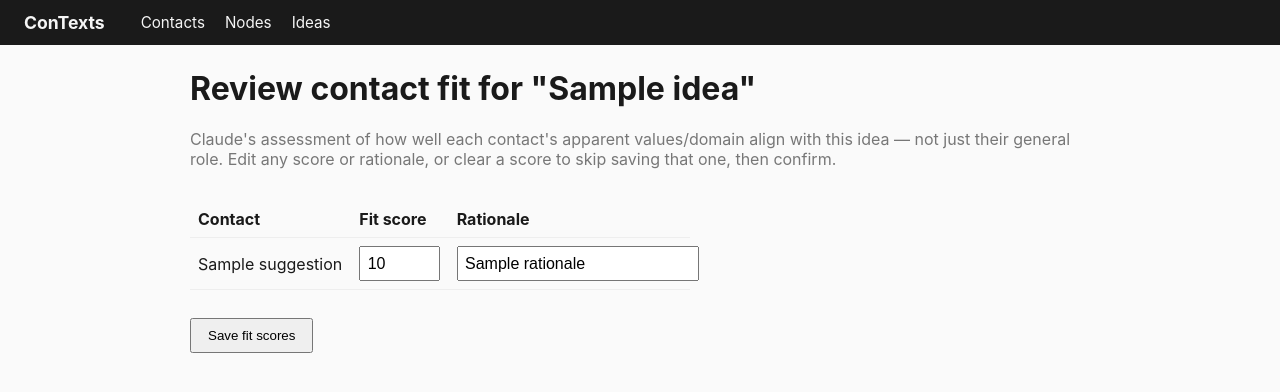
After one commit to DaLu10363/ConTexts, a Flask app: template templates/idea_fit_review.html in a window 1280 px wide. The commit adds this page. Shown: the top 392 px of the page. Run offline with Flask 3, Linux system fonts and the light colour scheme; the template is opened without the code that fills it: most values are stand-ins (such as "Sample title", 1, 10 or a date in 2020).

Commit message:
Add Claude-suggested contact-to-idea values/domain fit scores
score_idea_fit() scores every contact against a specific idea's
domain and values - not general role fit, which node scores already
cover - so e.g. a social-justice-focused investor comes back as a
poor fit for a defense/weapons idea even if they score well generally
as an "Investor". Same propose-then-confirm review pattern as the
other LLM flows. idea_contacts gains fit_score/fit_rationale/scored_at
(migrated for existing databases), and the idea page lists linked
contacts sorted by fit score with the rationale shown inline.

Also fixed link_idea_contact, which used INSERT OR REPLACE and would
have silently wiped a contact's fit score the next time its role_note
was edited manually - switched to an upsert that only touches
role_note. idea_detail (and the new routes) now 404 cleanly for a
nonexistent idea id instead of crashing.

Co-Authored-By: Claude Sonnet 5 <noreply@anthropic.com>

```diff
--- a/app.py
+++ b/app.py
@@ -42,6 +42,18 @@ def ensure_schema(db):
     }
     for col, stmt in interaction_migrations.items():
         if col not in interaction_cols:
+            db.execute(stmt)
+
+    idea_contact_cols = {
+        r[1] for r in db.execute("PRAGMA table_info(idea_contacts)").fetchall()
+    }
+    idea_contact_migrations = {
+        "fit_score": "ALTER TABLE idea_contacts ADD COLUMN fit_score INTEGER",
+        "fit_rationale": "ALTER TABLE idea_contacts ADD COLUMN fit_rationale TEXT",
+        "scored_at": "ALTER TABLE idea_contacts ADD COLUMN scored_at TEXT",
+    }
+    for col, stmt in idea_contact_migrations.items():
+        if col not in idea_contact_cols:
             db.execute(stmt)
     db.commit()
 
@@ -490,23 +502,28 @@ def idea_new():
     return render_template("idea_form.html")
 
 
+def _idea_detail_context(db, idea_id):
+    idea = db.execute("SELECT * FROM ideas WHERE id = ?", (idea_id,)).fetchone()
+    if idea is None:
+        abort(404)
+    linked_contacts = db.execute(
+        "SELECT c.*, ic.role_note, ic.fit_score, ic.fit_rationale FROM contacts c "
+        "JOIN idea_contacts ic ON ic.contact_id = c.id "
+        "WHERE ic.idea_id = ? ORDER BY ic.fit_score DESC, c.name",
+        (idea_id,),
+    ).fetchall()
+    all_contacts = db.execute("SELECT * FROM contacts ORDER BY name").fetchall()
+    return {
+        "idea": idea,
+        "linked_contacts": linked_contacts,
+        "all_contacts": all_contacts,
+    }
+
+
 @app.route("/ideas/<int:idea_id>")
 def idea_detail(idea_id):
     db = get_db()
-    idea = db.execute("SELECT * FROM ideas WHERE id = ?", (idea_id,)).fetchone()
-    linked_contacts = db.execute(
-        "SELECT c.*, ic.role_note FROM contacts c "
-        "JOIN idea_contacts ic ON ic.contact_id = c.id "
-        "WHERE ic.idea_id = ? ORDER BY c.name",
-        (idea_id,),
-    ).fetchall()
-    all_contacts = db.execute("SELECT * FROM contacts ORDER BY name").fetchall()
-    return render_template(
-        "idea_detail.html",
-        idea=idea,
-        linked_contacts=linked_contacts,
-        all_contacts=all_contacts,
-    )
+    return render_template("idea_detail.html", **_idea_detail_context(db, idea_id))
 
 
 @app.route("/ideas/<int:idea_id>/contacts", methods=["POST"])
@@ -515,10 +532,86 @@ def link_idea_contact(idea_id):
     contact_id = request.form["contact_id"]
     role_note = request.form.get("role_note", "").strip() or None
     db.execute(
-        "INSERT OR REPLACE INTO idea_contacts (idea_id, contact_id, role_note) "
-        "VALUES (?, ?, ?)",
-        (idea_id, contact_id, role_note),
+        "INSERT INTO idea_contacts (idea_id, contact_id, role_note) "
+        "VALUES (?, ?, ?) "
+        "ON CONFLICT(idea_id, contact_id) DO UPDATE SET role_note = ?",
+        (idea_id, contact_id, role_note, role_note),
     )
+    db.execute(
+        "UPDATE ideas SET updated_at = datetime('now') WHERE id = ?", (idea_id,)
+    )
+    db.commit()
+    return redirect(url_for("idea_detail", idea_id=idea_id))
+
+
+@app.route("/ideas/<int:idea_id>/contacts/suggest", methods=["POST"])
+def suggest_idea_fit(idea_id):
+    db = get_db()
+    idea = db.execute("SELECT * FROM ideas WHERE id = ?", (idea_id,)).fetchone()
+    if idea is None:
+        abort(404)
+    contacts = db.execute("SELECT * FROM contacts ORDER BY name").fetchall()
+    if not contacts:
+        return redirect(url_for("idea_detail", idea_id=idea_id))
+
+    contacts_data = []
+    for c in contacts:
+        profile = json.loads(c["profile_data"]) if c["profile_data"] else None
+        node_scores = db.execute(
+            "SELECT n.name, cn.score FROM contact_nodes cn "
+            "JOIN nodes n ON n.id = cn.node_id WHERE cn.contact_id = ?",
+            (c["id"],),
+        ).fetchall()
+        interactions = db.execute(
+            "SELECT * FROM interactions WHERE contact_id = ? "
+            "ORDER BY occurred_at DESC LIMIT 5",
+            (c["id"],),
+        ).fetchall()
+        contacts_data.append(
+            {"contact": c, "profile": profile, "node_scores": node_scores,
+             "interactions": interactions}
+        )
+
+    try:
+        result = llm.score_idea_fit(idea, contacts_data)
+    except Exception as exc:
+        return render_template(
+            "idea_detail.html",
+            **_idea_detail_context(db, idea_id),
+            fit_error=f"Couldn't score fit with Claude: {exc}",
+        )
+
+    contacts_by_id = {c["id"]: c for c in contacts}
+    suggestions = []
+    for s in result.suggestions:
+        contact = contacts_by_id.get(s.contact_id)
+        if contact is not None:
+            suggestions.append(
+                {"contact_id": contact["id"], "contact_name": contact["name"],
+                 "score": s.score, "rationale": s.rationale}
+            )
+    suggestions.sort(key=lambda s: -s["score"])
+    return render_template("idea_fit_review.html", idea=idea, suggestions=suggestions)
+
+
+@app.route("/ideas/<int:idea_id>/contacts/confirm_bulk", methods=["POST"])
+def confirm_idea_fit(idea_id):
+    db = get_db()
+    contact_ids = request.form.getlist("contact_id")
+    scores = request.form.getlist("score")
+    rationales = request.form.getlist("rationale")
+    for contact_id, score, rationale in zip(contact_ids, scores, rationales):
+        score = score.strip()
+        if not score:
+            continue
+        rationale = rationale.strip() or None
+        db.execute(
+            "INSERT INTO idea_contacts (idea_id, contact_id, fit_score, fit_rationale, scored_at) "
+            "VALUES (?, ?, ?, ?, datetime('now')) "
+            "ON CONFLICT(idea_id, contact_id) DO UPDATE SET "
+            "fit_score = ?, fit_rationale = ?, scored_at = datetime('now')",
+            (idea_id, contact_id, score, rationale, score, rationale),
+        )
     db.execute(
         "UPDATE ideas SET updated_at = datetime('now') WHERE id = ?", (idea_id,)
     )
--- a/llm.py
+++ b/llm.py
@@ -46,6 +46,16 @@ class NodeScoreSuggestion(BaseModel):
 
 class NodeScoringResult(BaseModel):
     suggestions: List[NodeScoreSuggestion]
+
+
+class IdeaFitSuggestion(BaseModel):
+    contact_id: int
+    score: int
+    rationale: str
+
+
+class IdeaFitResult(BaseModel):
+    suggestions: List[IdeaFitSuggestion]
 
 
 def _client() -> anthropic.Anthropic:
@@ -167,3 +177,73 @@ def score_contact_nodes(contact, profile, interactions, nodes) -> NodeScoringRes
         output_format=NodeScoringResult,
     )
     return response.parsed_output
+
+
+def score_idea_fit(idea, contacts_data) -> IdeaFitResult:
+    def format_profile(profile):
+        if not profile:
+            return "(no LinkedIn profile parsed yet)"
+        work = "; ".join(
+            f"{w['title']} at {w['company']}" for w in profile.get("work_history", [])
+        ) or "(none)"
+        skills = ", ".join(profile.get("skills", [])) or "(none)"
+        return (
+            f"Summary: {profile.get('summary') or ''}\n"
+            f"  Work history: {work}\n"
+            f"  Skills: {skills}"
+        )
+
+    def format_interactions(interactions):
+        lines = []
+        for i in interactions:
+            line = f"  - [{i['occurred_at']}] {i['summary']}"
+            if i["tone"]:
+                line += f" (tone: {i['tone']})"
+            lines.append(line)
+        return "\n".join(lines) or "  (no interactions logged)"
+
+    contact_blocks = []
+    for c in contacts_data:
+        contact = c["contact"]
+        node_scores_text = ", ".join(
+            f"{n['name']}={n['score']}" for n in c["node_scores"] if n["score"] is not None
+        ) or "(none scored yet)"
+        contact_blocks.append(
+            f"id={contact['id']}: {contact['name']}\n"
+            f"  Bio: {contact['bio'] or '(none)'}\n"
+            f"  Node scores: {node_scores_text}\n"
+            f"  {format_profile(c['profile'])}\n"
+            f"  Recent interactions:\n{format_interactions(c['interactions'])}"
+        )
+    contacts_text = "\n\n".join(contact_blocks)
+
+    response = _client().messages.parse(
+        model=MODEL,
+        max_tokens=4096,
+        messages=[
+            {
+                "role": "user",
+                "content": (
+                    "You are judging how well each contact below fits a "
+                    "specific business idea/project - not just their general "
+                    "role (investor, cofounder, etc.), but whether the "
+                    "idea's domain, values, and mission plausibly align with "
+                    "what you know about them. For example, an investor "
+                    "focused on social-justice causes is a poor fit for a "
+                    "defense/weapons startup even if they score well "
+                    "generally as an 'Investor' node, and vice versa. Give "
+                    "a 0-100 fit score and a one-sentence rationale grounded "
+                    "in specific facts below. Be conservative: if there "
+                    "isn't enough information to judge alignment, score "
+                    "around 50 and say so, rather than guessing at values "
+                    "you have no evidence for. Use the exact numeric id "
+                    "given for each contact in your response.\n\n"
+                    f"Idea: {idea['title']}\n"
+                    f"Description: {idea['description'] or '(none)'}\n\n"
+                    f"Contacts:\n{contacts_text}"
+                ),
+            }
+        ],
+        output_format=IdeaFitResult,
+    )
+    return response.parsed_output
--- a/schema.sql
+++ b/schema.sql
@@ -57,10 +57,15 @@ CREATE TABLE IF NOT EXISTS ideas (
     updated_at TEXT NOT NULL DEFAULT (datetime('now'))
 );
 
+-- Links a contact to an idea, with both a manual note and a Claude-suggested
+-- values/domain fit score (separate from the contact's general node scores)
 CREATE TABLE IF NOT EXISTS idea_contacts (
     idea_id INTEGER NOT NULL REFERENCES ideas(id) ON DELETE CASCADE,
     contact_id INTEGER NOT NULL REFERENCES contacts(id) ON DELETE CASCADE,
     role_note TEXT,
+    fit_score INTEGER,
+    fit_rationale TEXT,
+    scored_at TEXT,
     PRIMARY KEY (idea_id, contact_id)
 );
 
--- /dev/null
+++ b/templates/idea_fit_review.html
@@ -0,0 +1,26 @@
+{% extends "base.html" %}
+{% block title %}Review contact fit — ConTexts{% endblock %}
+{% block content %}
+<h1>Review contact fit for "{{ idea.title }}"</h1>
+<p class="muted">Claude's assessment of how well each contact's apparent values/domain align with this idea — not just their general role. Edit any score or rationale, or clear a score to skip saving that one, then confirm.</p>
+
+{% if not suggestions %}
+<p class="error">Claude didn't return any usable suggestions.</p>
+{% endif %}
+
+<form method="post" action="{{ url_for('confirm_idea_fit', idea_id=idea.id) }}" class="stacked-form">
+    <table class="data-table">
+        <thead><tr><th>Contact</th><th>Fit score</th><th>Rationale</th></tr></thead>
+        <tbody>
+            {% for s in suggestions %}
+            <tr>
+                <td>{{ s.contact_name }}<input type="hidden" name="contact_id" value="{{ s.contact_id }}"></td>
+                <td><input type="number" name="score" min="0" max="100" value="{{ s.score }}" style="width:4em;"></td>
+                <td><input type="text" name="rationale" value="{{ s.rationale }}" style="width:100%;"></td>
+            </tr>
+            {% endfor %}
+        </tbody>
+    </table>
+    <button type="submit">Save fit scores</button>
+</form>
+{% endblock %}
```
Also changed, not shown: templates/idea_detail.html (+12 -1 lines).
